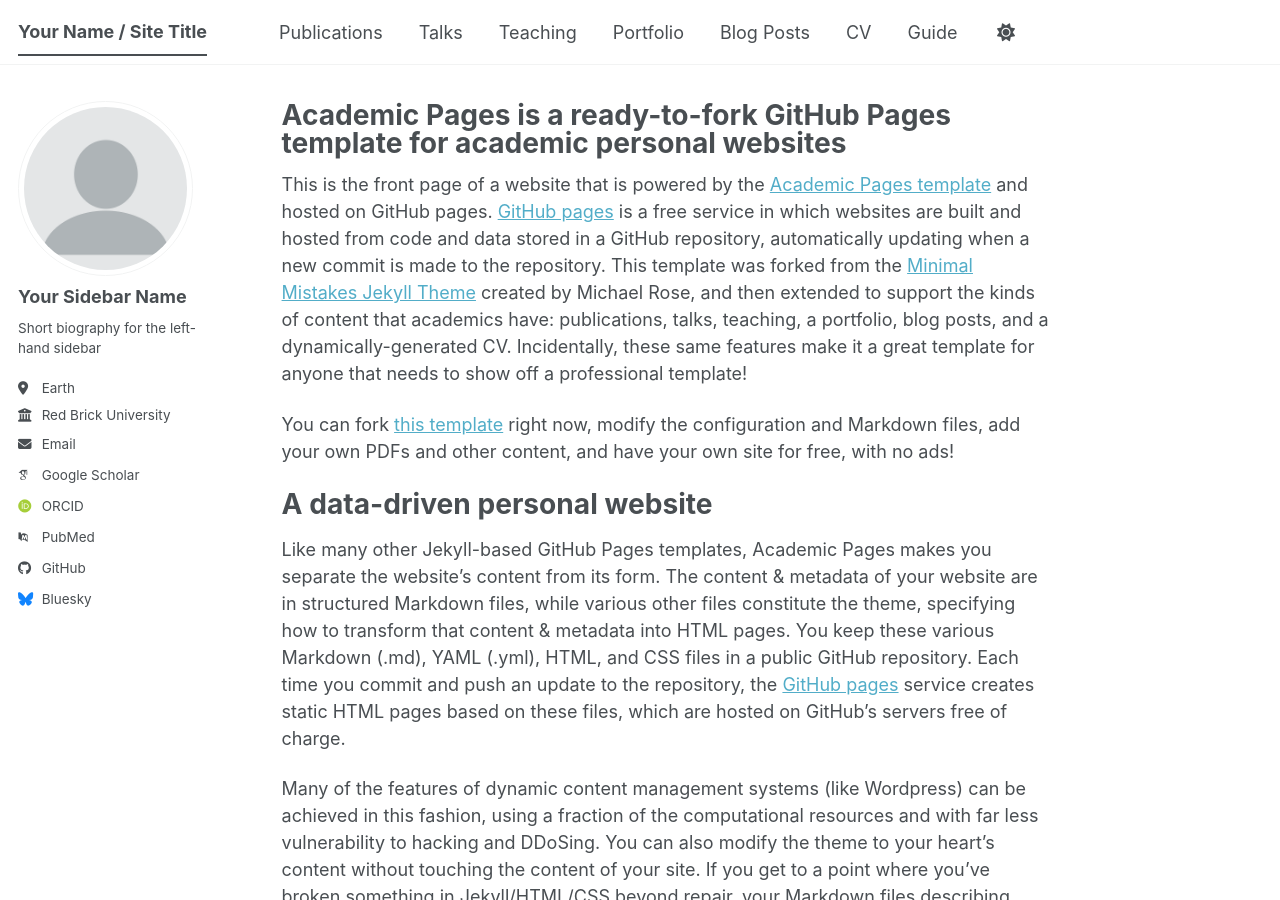
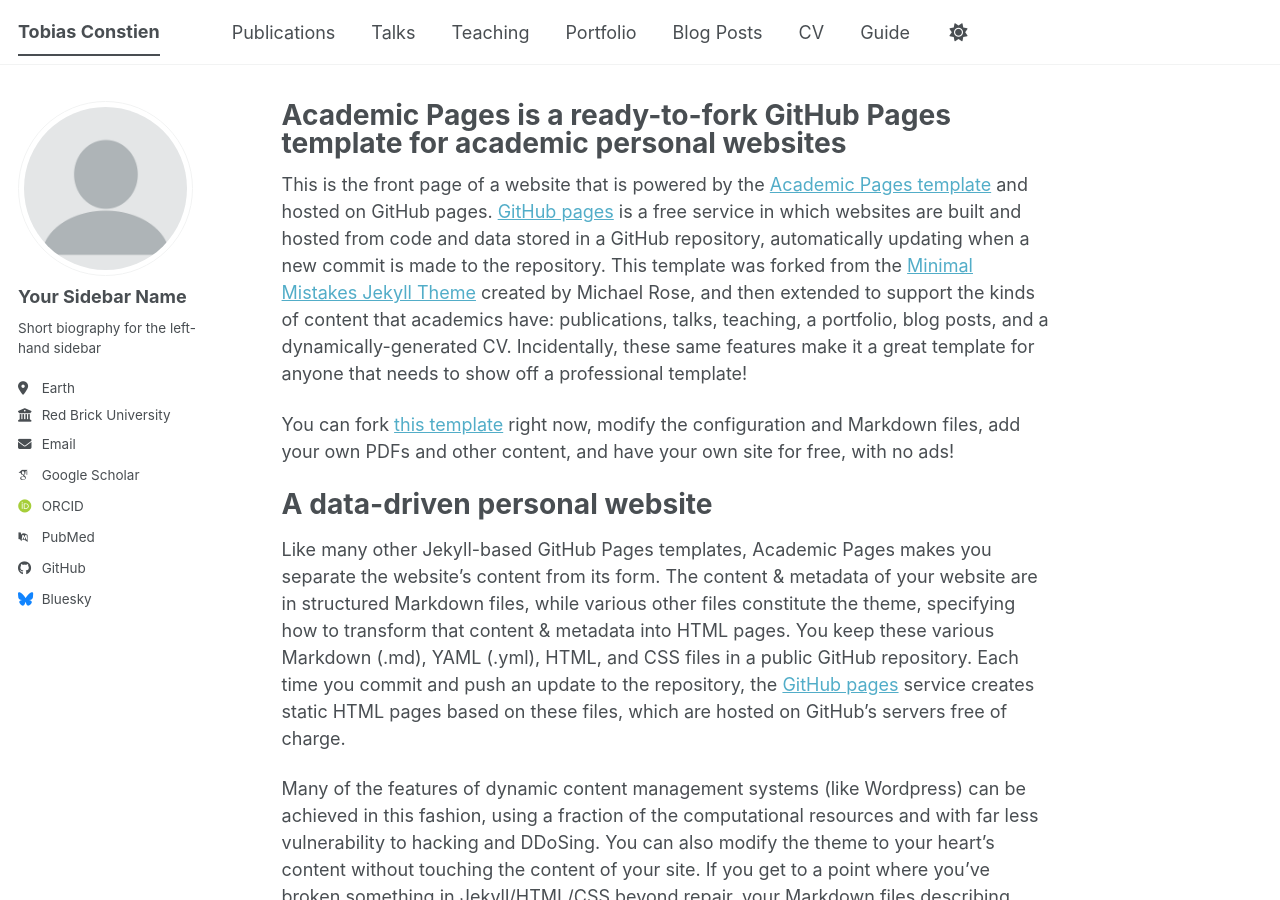
Before and after one commit to tobicn/TobiasConstien, a Jekyll site: the page built from _pages/about.md, in a window 1280 px wide and 900 px high. Built offline with Jekyll 4.4.1, drawn with Linux system fonts in a browser that asks for light colours; some web fonts are replaced; a script bundle is joined from its source files by our own code; library files that are not in the unit come from our copies.

Commit message:
Update site title in _config.yml

```diff
--- a/_config.yml
+++ b/_config.yml
@@ -9,7 +9,7 @@
 # Basic Site Settings
 locale                   : "en-US"
 site_theme               : "default" # The available themes options are "default", "air", "sunrise", "mint", "dirt" and "contrast"
-title                    : "Your Name / Site Title"
+title                    : "Tobias Constien"
 title_separator          : "-"
 name                     : &name "Your Name"
 description              : &description "Your Name's academic portfolio"   # Update this with a general description of your site, this is the default if not overridden by a page
```
